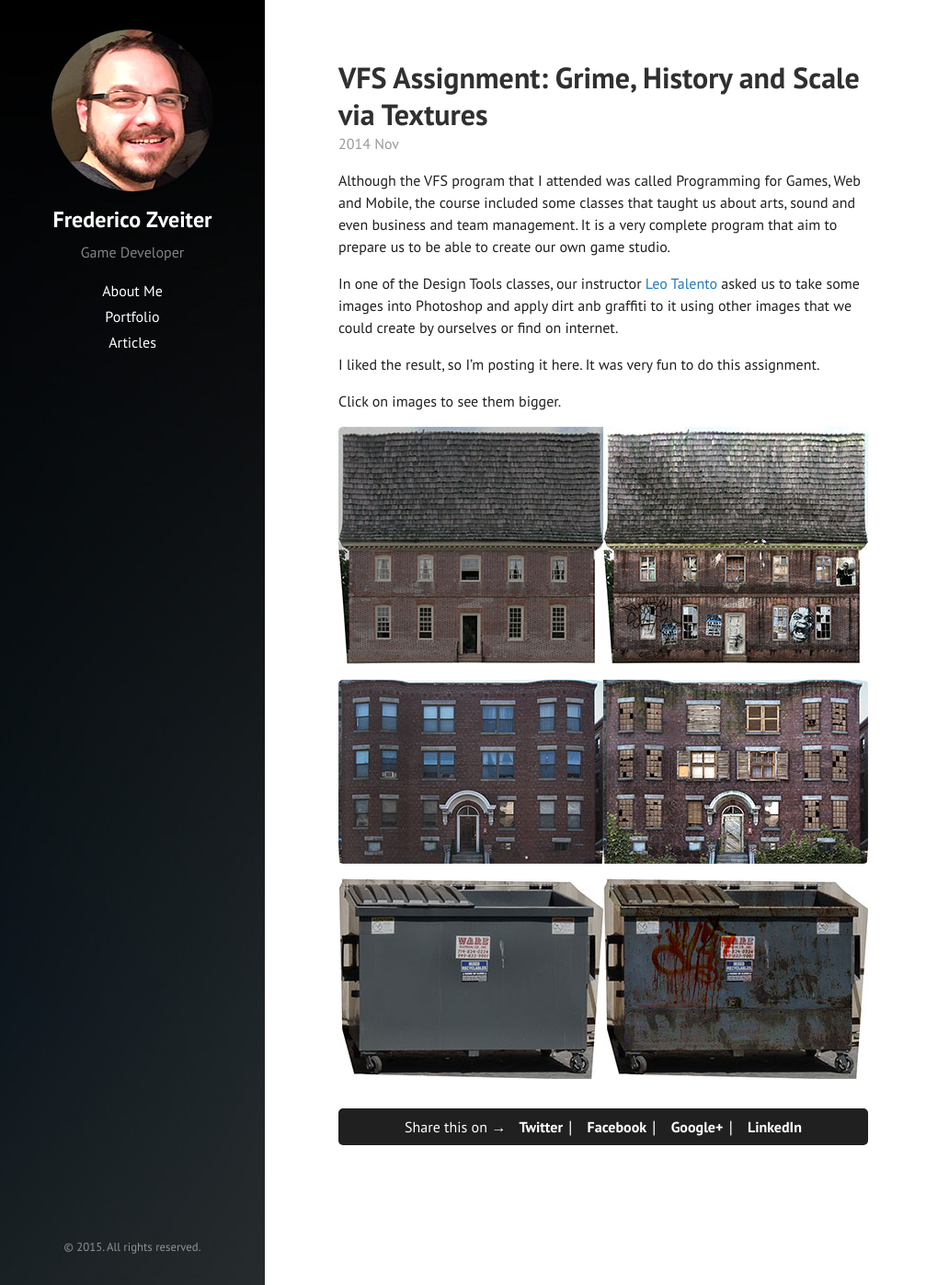
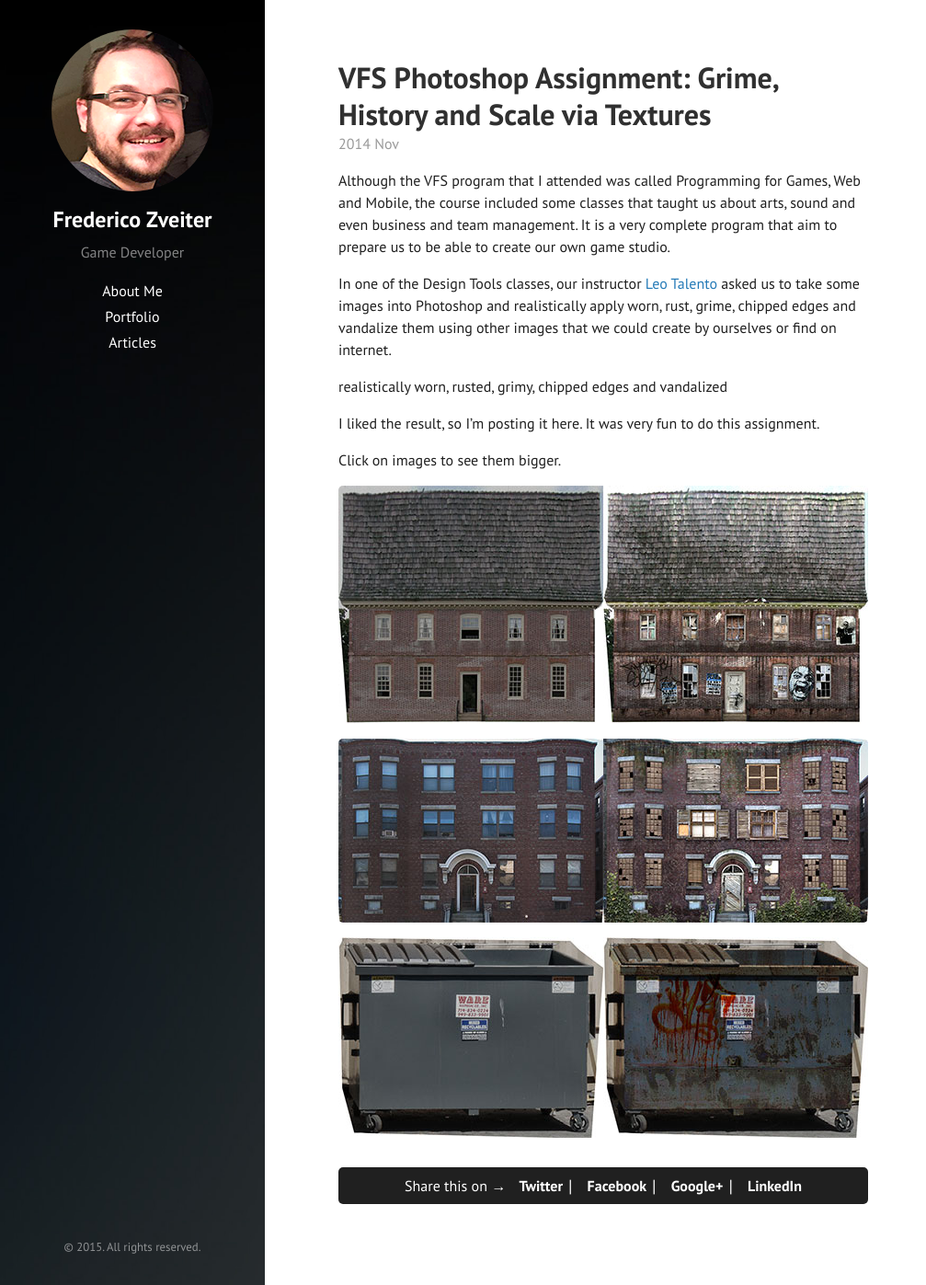
Before and after one commit to FredZvt/fredzvt.github.io, a Jekyll site: the page built from portfolio/arts/vfs-grime-assignment/index.md, in a window 1280 px wide and 1397 px high. Shown: the whole window at 92% size, without its empty margins (0-1007 px from the left). Built offline with Jekyll 4.4.1, drawn with Linux system fonts in a browser that asks for light colours; nearby versions of some CDN libraries; Markdown is read by kramdown in place of the engine named in the settings; comment, search, counter and statistics services are not loaded.

Commit message:
More arts portfolio.

```diff
--- a/portfolio/arts/vfs-grime-assignment/index.md
+++ b/portfolio/arts/vfs-grime-assignment/index.md
@@ -1,12 +1,14 @@
 ---
 layout: page-with-date
-title: "VFS Assignment: Grime, History and Scale via Textures"
+title: "VFS Photoshop Assignment: Grime, History and Scale via Textures"
 date: 2014 Nov
 ---
 
 Although the VFS program that I attended was called Programming for Games, Web and Mobile, the course included some classes that taught us about arts, sound and even business and team management. It is a very complete program that aim to prepare us to be able to create our own game studio.
 
-In one of the Design Tools classes, our instructor <a href="https://ca.linkedin.com/in/leotalento" target="_blank">Leo Talento</a> asked us to take some images into Photoshop and apply dirt anb graffiti to it using other images that we could create by ourselves or find on internet.
+In one of the Design Tools classes, our instructor <a href="https://ca.linkedin.com/in/leotalento" target="_blank">Leo Talento</a> asked us to take some images into Photoshop and realistically apply worn, rust, grime, chipped edges and vandalize them using other images that we could create by ourselves or find on internet.
+
+realistically worn, rusted, grimy, chipped edges and vandalized
 
 I liked the result, so I'm posting it here. It was very fun to do this assignment.
 
```
Also changed, not shown: portfolio/arts/paper-angry-birds/index.md (added, +17 -0 lines), portfolio/arts/vfs-audio-assignment/index.md (added, +13 -0 lines), portfolio/index.md (+15 -1 lines), public/images/portfolio/arts/paper-angry-birds/header.jpg (added), public/images/portfolio/arts/paper-angry-birds/paper-angry-birds-01-lo.jpg (added), public/images/portfolio/arts/paper-angry-birds/paper-angry-birds-01.jpg (added), public/images/portfolio/arts/paper-angry-birds/paper-angry-birds-02-lo.jpg (added), public/images/portfolio/arts/paper-angry-birds/paper-angry-birds-02.jpg (added), public/images/portfolio/arts/paper-angry-birds/paper-angry-birds-03-lo.jpg (added), public/images/portfolio/arts/paper-angry-birds/paper-angry-birds-03.jpg (added), public/images/portfolio/arts/paper-angry-birds/paper-angry-birds-04-lo.jpg (added), public/images/portfolio/arts/paper-angry-birds/paper-angry-birds-04.jpg (added), public/images/portfolio/arts/vfs-audio-assignment/header.jpg (added).
